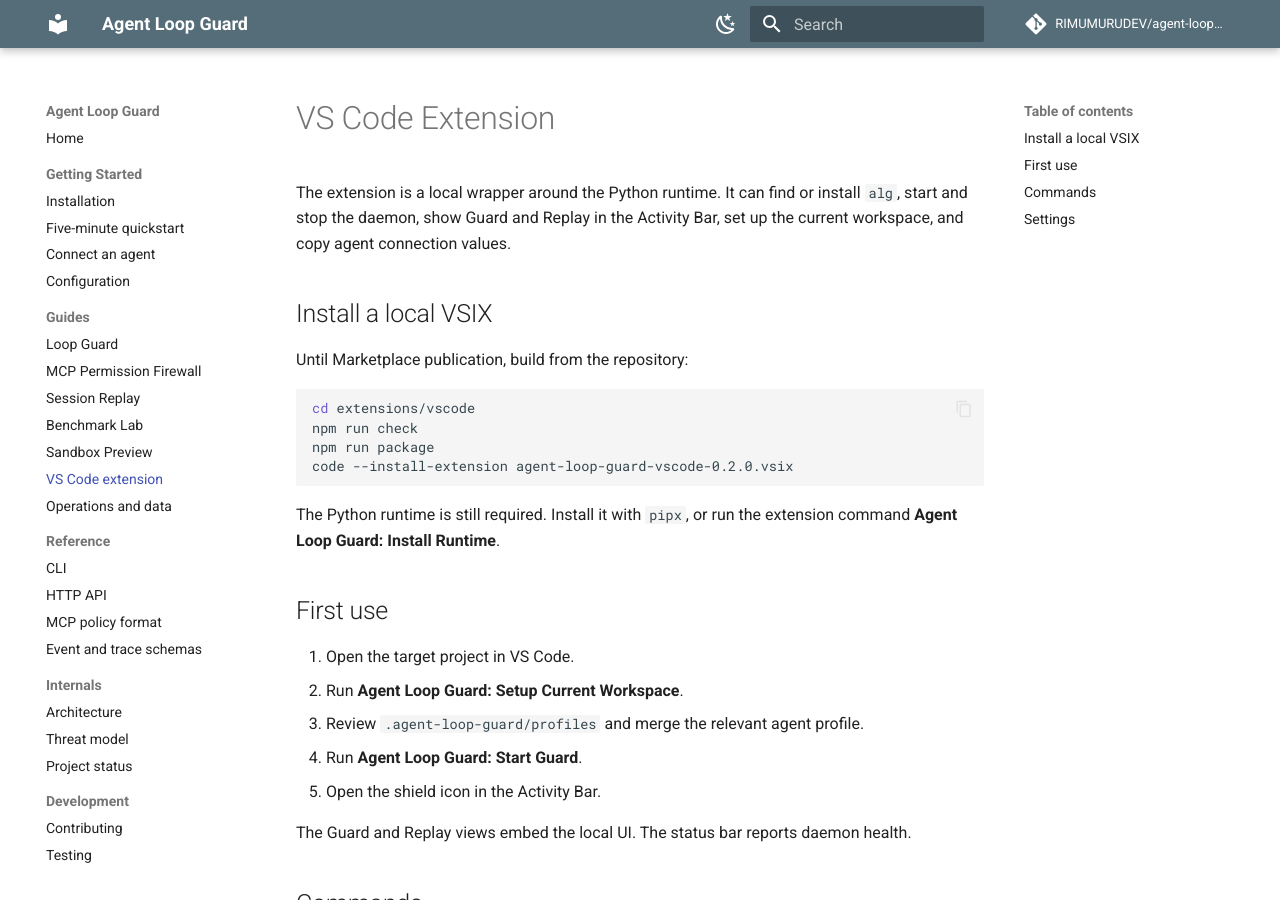
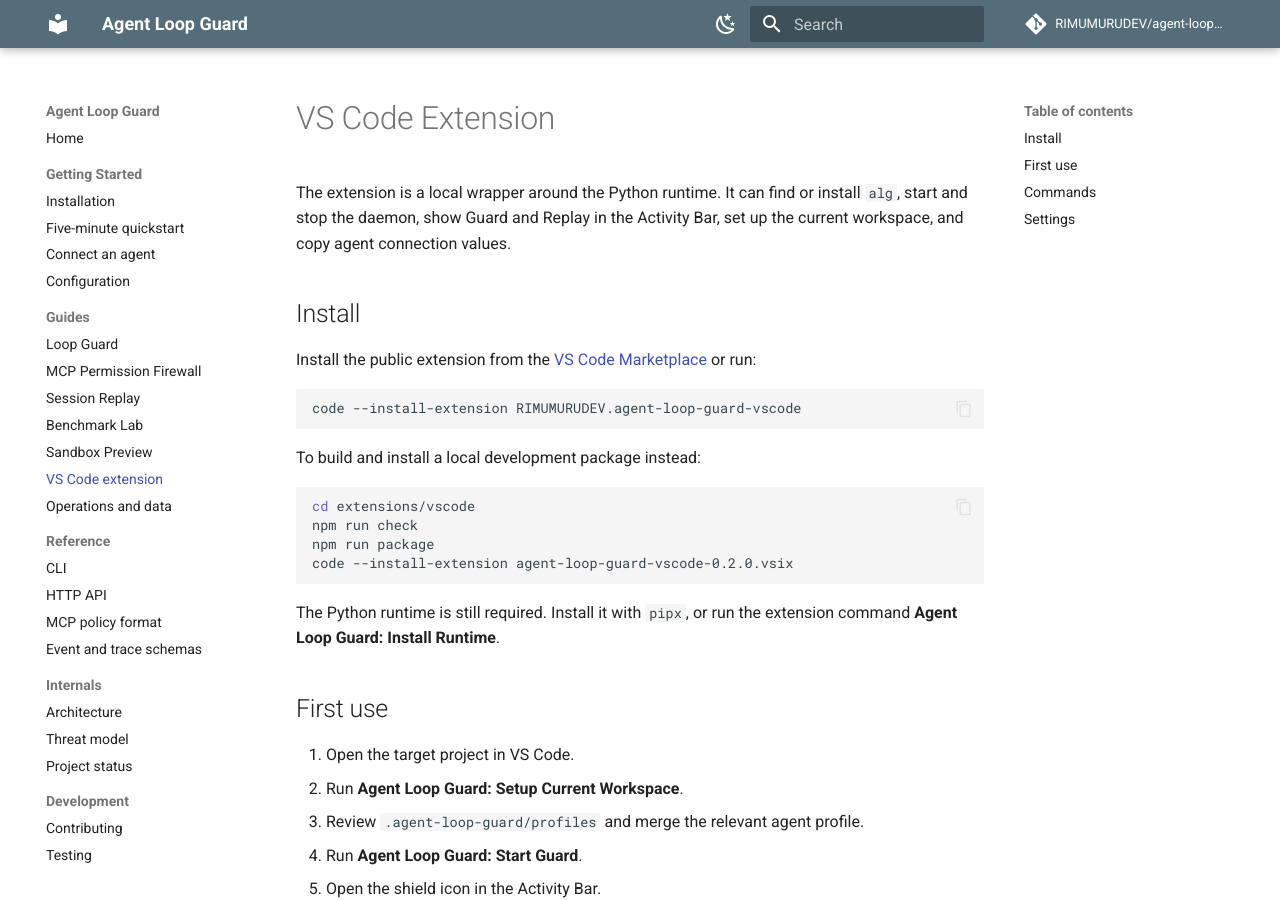
Before and after one commit to RIMUMURUDEV/agent-loop-guard, an MkDocs documentation site: the page built from docs/guides/vscode.md, in a window 1280 px wide and 900 px high. Built offline with MkDocs 1.6.1 and Material for MkDocs 9.7.7, drawn with Linux system fonts in a browser that asks for light colours; comment, search, counter and statistics services are not loaded.

Commit message:
Document VS Code Marketplace release

````diff
--- a/docs/guides/vscode.md
+++ b/docs/guides/vscode.md
@@ -2,9 +2,15 @@
 
 The extension is a local wrapper around the Python runtime. It can find or install `alg`, start and stop the daemon, show Guard and Replay in the Activity Bar, set up the current workspace, and copy agent connection values.
 
-## Install a local VSIX
+## Install
 
-Until Marketplace publication, build from the repository:
+Install the public extension from the [VS Code Marketplace](https://marketplace.visualstudio.com/items?itemName=RIMUMURUDEV.agent-loop-guard-vscode) or run:
+
+```bash
+code --install-extension RIMUMURUDEV.agent-loop-guard-vscode
+```
+
+To build and install a local development package instead:
 
 ```bash
 cd extensions/vscode
````
Also changed, not shown: CHANGELOG.md (+1 -0 lines), README.md (+9 -2 lines), docs/status.md (+2 -2 lines), extensions/vscode/README.md (+9 -1 lines).
